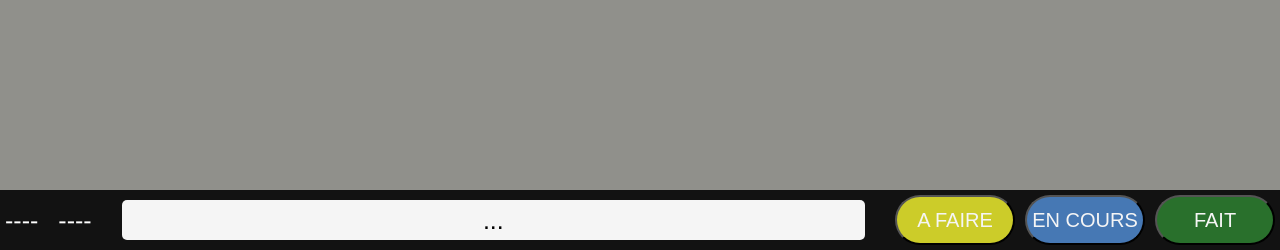
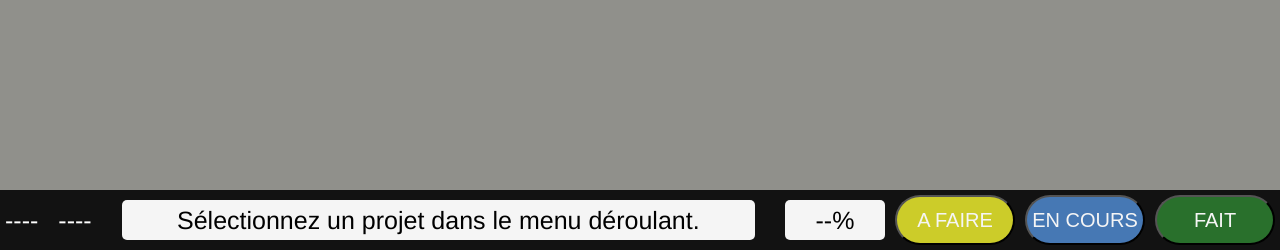
Before and after one commit to Mottais/Portfolio-Dashboard, a Flask app: page /Tableau_de_bord_JARNOT/Projets/ in a window 1280 px wide. Shown: the part 550-800 px from the top of the page. Run offline with Flask 3, Linux system fonts and the light colour scheme; data that the repository does not hold is empty; some libraries are stand-ins or nearby versions.

Commit message:
Activation de l'affichage du statut dans la boîte de dialogue + ajustement du message si projet aucun projet sélectionné et autre message si aucune opération (cellule) sélectionnée.

```diff
--- a/static/css/Tableau_de_Bord.css
+++ b/static/css/Tableau_de_Bord.css
@@ -221,7 +221,7 @@ footer {
     align-items: center; /* Centrage vertical */
     justify-content: center; /* Centrage horizontal */
 
-    display: none; /* 'none' pour masquer 'flex' pour afficher */
+    display: flex; /* 'none' pour masquer 'flex' pour afficher */
     }
 
 
--- a/templates/Tableau_de_Bord.html
+++ b/templates/Tableau_de_Bord.html
@@ -76,7 +76,13 @@
       <p id="Paquet_select">----</p>
     </div>
 
-    <p id="Texte_select">...</p>
+    <p id="Texte_select">
+    {% if projet is defined %}
+      Sélectionnez une tâche du projet : {{ projet['nom'] }}
+    {% else %}
+      Sélectionnez un projet dans le menu déroulant.
+    {% endif %}
+    </p>
 
     <div class="Action_user">
     <p id="Statut_select">--%</p>
```
